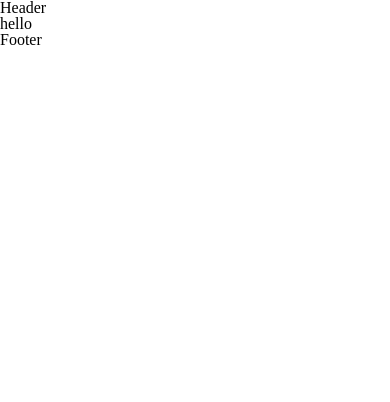
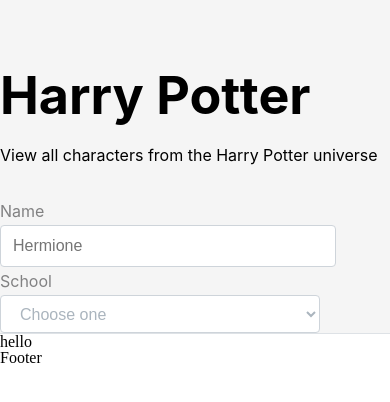
Before and after one commit to I-D-D-I/hp_react, a React (Create React App) app: page / in a window 390 px wide. Shown: the top 402 px of the page. Built offline with nearby package versions, Linux system fonts and the light colour scheme.

Commit message:
feat: add header.module.css

```diff
--- a/src/Layout/Header/Header.jsx
+++ b/src/Layout/Header/Header.jsx
@@ -1,7 +1,49 @@
 import React from 'react'
+import s from './Header.module.css'
 
 export const Header = () => {
   return (
-    <div>Header</div>
-  )
+    <div className={s.header}>
+      <div className={s.header__box}>
+        <h1 className={s.header__title}>Harry Potter</h1>
+        <p className={s.header__subtitle}>
+          View all characters from the Harry Potter universe
+        </p>
+        <div className={s.header__inputs}>
+          <div className={s.select__wrapper}>
+            <label className={s.header__label} for="header__input">
+              Name
+            </label>
+            <input
+              className={s.header__input}
+              type="text"
+              placeholder="Hermione"
+            />
+          </div>
+          <div className={s.select__wrapper}>
+            <label className={s.header__label} for="header__select">
+              School
+            </label>
+            <select className={s.header__select} name="schools">
+              <option selected disabled className={s.select__first} value="">
+                Choose one
+              </option>
+              <option className={s.select__school} value="Slytherin">
+                Slytherin
+              </option>
+              <option className={s.select__school} value="Gryffindor">
+                Gryffindor
+              </option>
+              <option className={s.select__school} value="Ravenclaw">
+                Ravenclaw
+              </option>
+              <option className={s.select__school} value="Hufflepuff">
+                Hufflepuff
+              </option>
+            </select>
+          </div>
+        </div>
+      </div>
+    </div>
+  );
 }
--- /dev/null
+++ b/src/Layout/Header/Header.module.css
@@ -0,0 +1,118 @@
+.header {
+    max-width: 688px;
+    margin: 0 auto;
+    padding: 64px 0 0;
+    border-bottom: 1px solid #DEE2E6;
+    background-color: #F5F5F5;
+}
+
+.header__title {
+    font-family: 'Inter', Arial, Helvetica, sans-serif;
+    font-weight: 700;
+    font-size: 64px;
+    line-height: 77px;
+    color: #000000;
+    text-align: left;
+}
+
+.header__subtitle {
+    font-family: 'Inter', Arial, Helvetica, sans-serif;
+    font-size: 21px;
+    line-height: 36px;
+    color: #000000;
+    text-align: left;
+    margin-bottom: 79px;
+}
+
+.header__label {
+    font-family: 'Inter', Arial, Helvetica, sans-serif;
+    font-style: normal;
+    font-size: 16px;
+    line-height: 28px;
+    color: #818182;
+}
+
+.header__inputs {
+    display: flex;
+    justify-content: space-between;
+    margin-bottom: 40px;
+}
+
+.header__input {
+    display: block;
+    width: 452px;
+    height: 38px;
+    background: #FFFFFF;
+    border: 1px solid #CED4DA;
+    border-radius: 4px;
+    padding-left: 17px;
+    text-align: left;
+    color: #ABB5BE;
+    font-size: 16px;
+    line-height: 21px;
+}
+.header__select {
+    display: block;
+    width: 216px;
+    height: 38px;
+    background: #FFFFFF;
+    border: 1px solid #CED4DA;
+    border-radius: 4px;
+    padding-left: 15px;
+    color: #ABB5BE;
+    font-size: 16px;
+    line-height: 21px;
+}
+.select__first {
+    font-family: 'Inter', Arial, Helvetica, sans-serif;
+    text-align: left;
+    color: #ABB5BE;
+    font-size: 16px;
+    line-height: 21px;
+}
+
+@media (max-width: 700px) {
+    .header__inputs {
+        flex-direction: column;
+    }
+    .header__input {
+        display: block;
+        /* width: 320px; */
+        padding-left: 12px;
+    }
+    .header__select {
+        display: block;
+        width: 320px;
+        padding-left: 15px;
+    }
+}
+
+@media (max-width: 510px) {
+    header {
+        padding: 0;
+    }
+    .header__title {
+        font-weight: 700;
+        font-size: 52px;
+        line-height: 63px;
+        margin-bottom: 14px;
+    }
+    .header__subtitle {
+        font-size: 16px;
+        line-height: 28px;
+        margin-bottom: 28px;
+    }
+    .header__inputs {
+        margin-bottom: 0;
+    }
+    .header__input {
+        display: block;
+        width: 320px;
+        padding-left: 12px;
+    }
+    .header__select {
+        display: block;
+        width: 320px;
+        padding-left: 15px;
+    }
+}
```
